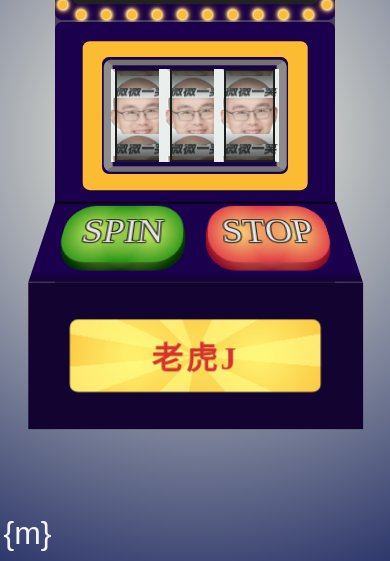
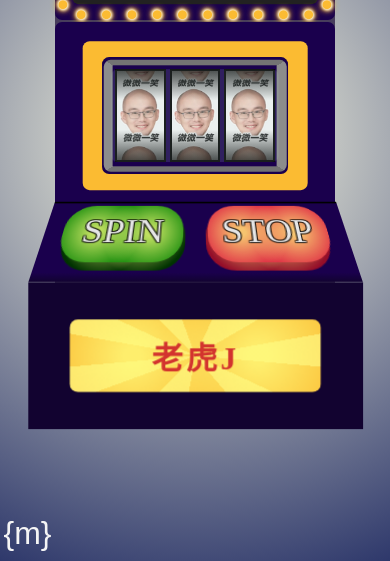
Before and after one commit to 0xb2Air/0xb2Air.github.io, a plain HTML site: page index.html in a window 390 px wide. Shown: the part 283-844 px from the top of the page. Drawn offline with Linux system fonts and the light colour scheme; a web font is replaced by a local one.

Commit message:
responsive

```diff
--- a/index.html
+++ b/index.html
@@ -4,6 +4,7 @@
     <meta charset="UTF-8" />
     <title>CodePen - cpc - big buttons - casino</title>
     <link rel="stylesheet" href="./style.css" />
+    <meta name="viewport" content="width=device-width, initial-scale=1.0" />
   </head>
   <body>
     <!-- partial:index.partial.html -->
--- a/style.css
+++ b/style.css
@@ -456,5 +456,11 @@ body {
 }
 
 .symbol img {
-  height: 80px;
+  height: 70px;
 }
+
+@media only screen and (max-width: 767px) {
+  .symbol img {
+    height: 55px;
+  }
+}
```
